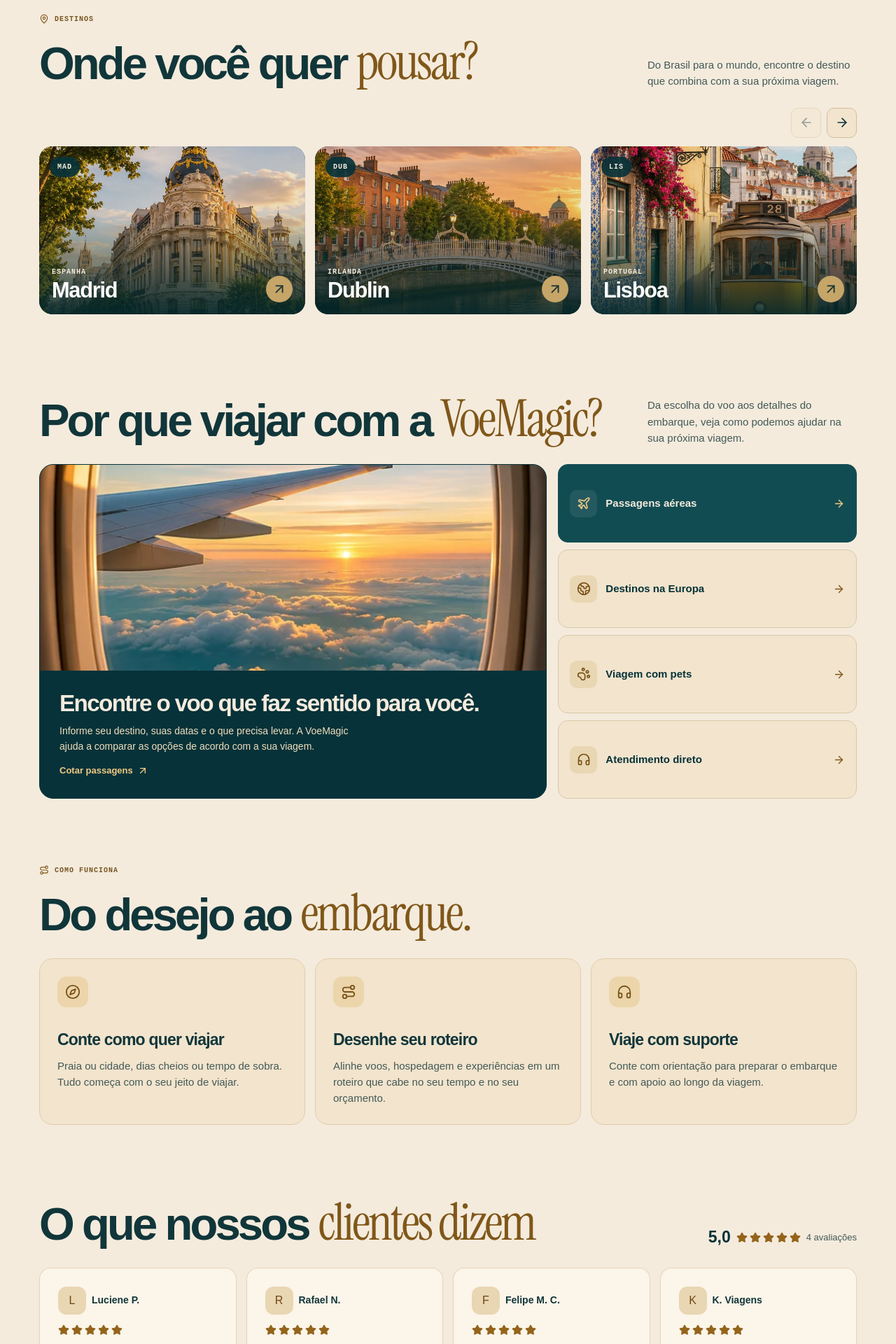
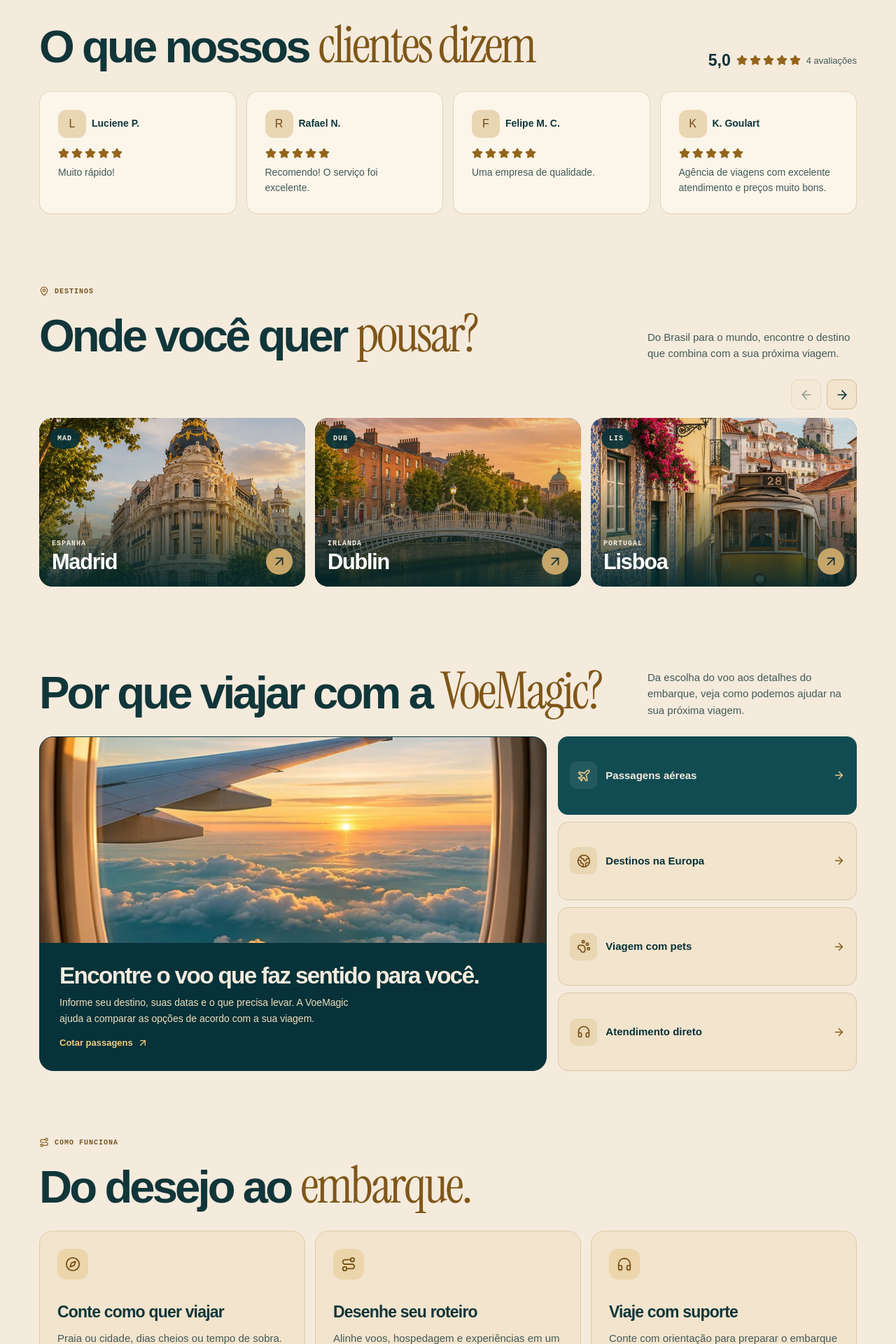
Before and after one commit to thomasgabbriel/voemagic, a React (Vite) app: page / in a window 1280 px wide. Shown: the part 1580-3500 px from the top of the page at 70% size. Built offline with nearby package versions, Linux system fonts and the light colour scheme.

Commit message:
Move depoimentos para abaixo da cotação e corrige nome

```diff
--- a/src/customer-reviews.ts
+++ b/src/customer-reviews.ts
@@ -10,5 +10,5 @@ export const customerReviews: CustomerReview[] = [
   { id: 'review-1', author: 'Luciene P.', rating: 5, comment: 'Muito rápido!' },
   { id: 'review-2', author: 'Rafael N.', rating: 5, comment: 'Recomendo! O serviço foi excelente.' },
   { id: 'review-3', author: 'Felipe M. C.', rating: 5, comment: 'Uma empresa de qualidade.' },
-  { id: 'review-4', author: 'K. Viagens', rating: 5, comment: 'Agência de viagens com excelente atendimento e preços muito bons.' },
+  { id: 'review-4', author: 'K. Goulart', rating: 5, comment: 'Agência de viagens com excelente atendimento e preços muito bons.' },
 ]
--- a/src/main.tsx
+++ b/src/main.tsx
@@ -79,6 +79,8 @@ function App() {
           <FlightQuote suggestedDestination={suggestedDestination} />
         </section>
 
+        <CustomerReviews />
+
         <section id="destinos" className="section destinations" aria-labelledby="destinations-title">
           <div className="section-heading">
             <div><span className="eyebrow section-label"><MapPin size={14} /> DESTINOS</span><h2 id="destinations-title">Onde você quer <em>pousar?</em></h2></div>
@@ -96,7 +98,6 @@ function App() {
           </div>
         </section>
 
-        <CustomerReviews />
       </main>
       <footer className="footer">
         <div className="footer-inner">
```
Also changed, not shown: 1 other file (tests, documents, lock files or other folders).
